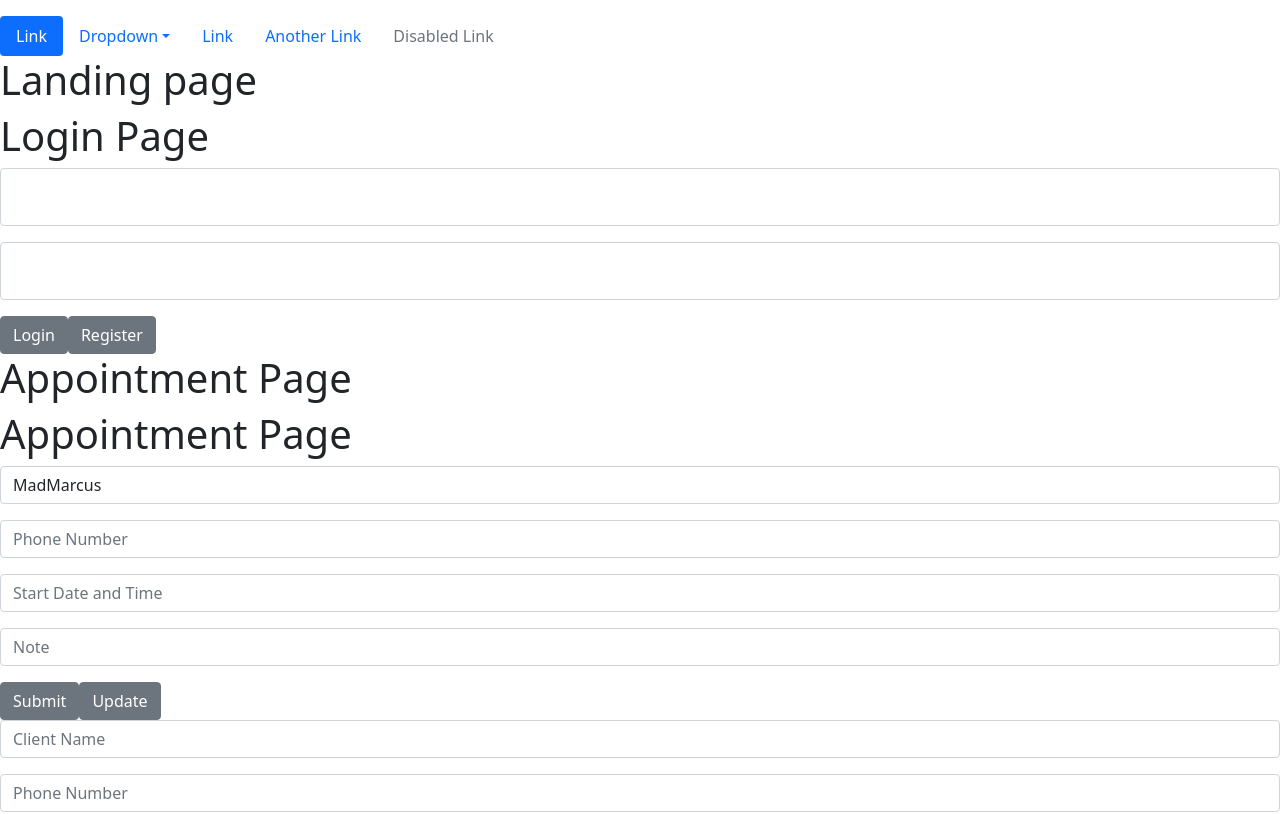
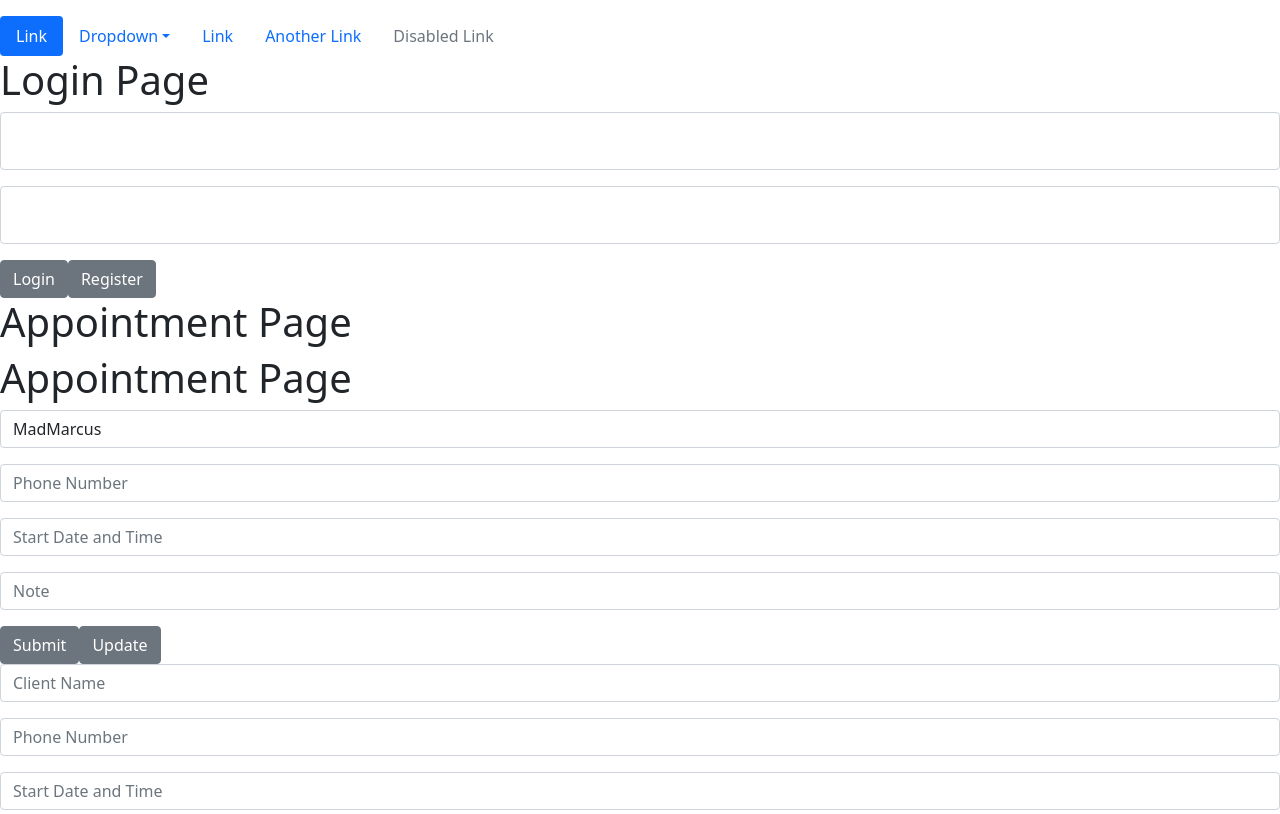
Before and after one commit to MarcusSchnake/Client-RB-A-Point-Meant, a React (Create React App) app: page / in a window 1280 px wide. Shown: the top 814 px of the page. Built offline with nearby package versions, Linux system fonts and the light colour scheme.

Commit message:
fixing heroku still

```diff
--- a/src/App.tsx
+++ b/src/App.tsx
@@ -1,7 +1,6 @@
 // require('dotenv').config();
 import { useState } from 'react';
 import Navbar from './components/NavbarForm';
-import LandingPage from './pages/LandingPage';
 import LoginPage from './pages/LoginPage';
 import AppointmentPage from "./pages/AppointmentPage"
 import TodoPage from './pages/TodoPage';
@@ -23,7 +22,7 @@ function App() {
   return (
     <div>
       <Navbar />
-      <LandingPage />
+
       <LoginPage email="" password="" />
       <AppointmentPage client_name="" phone_number="" startDateTime="" note=""  />
       <TodoPage subject="" todo_item=""/>
--- a/src/pages/landingPage.tsx
+++ /dev/null
@@ -1,14 +0,0 @@
-import React from 'react';
-import { Form, FormGroup, Input, Button } from 'reactstrap'
-
-
-
-export default function LandingPage() {
-    return (
-        <div>
-            <h1>Landing page</h1>
-
-
-      </div>
-            );
-  };
```
